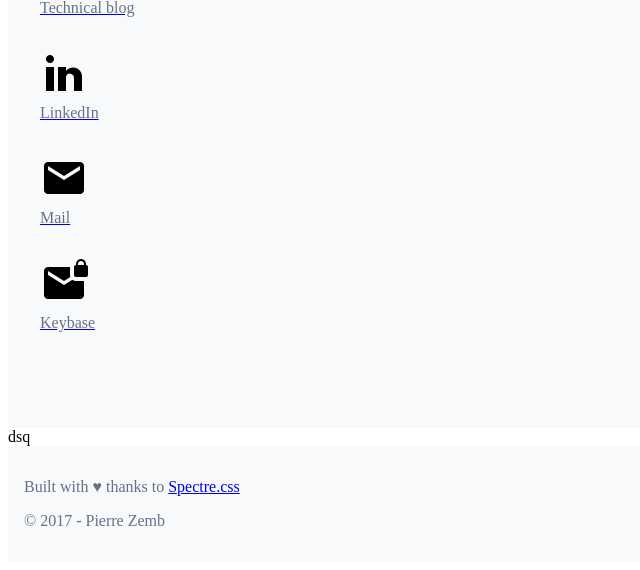
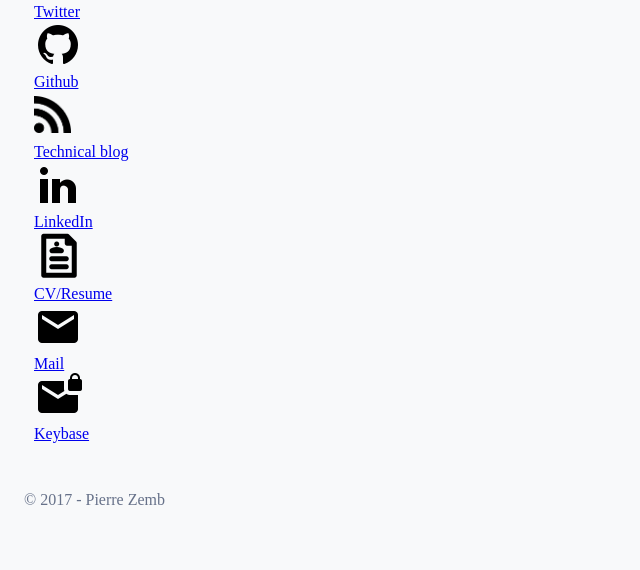
Before and after one commit to PierreZ/portfolio, a PHP site: page / in a window 1280 px wide. Shown: the part 1295-1865 px from the top of the page, without its empty margins (0-640 px from the left). After the commit the page ends 1800 px from the top, so only its background shows below. Run offline with PHP 8.4, Linux system fonts and the light colour scheme.

Commit message:
reboot is ready

```diff
--- a/index.html
+++ b/index.html
@@ -4,7 +4,6 @@
 
 <head>
 	<meta charset="utf-8">
-
 	<title>Pierre Zemb's Portfolio</title>
 	<meta name="robots" content="index, follow" />
 	<meta name="viewport" content="width=device-width, initial-scale=1.0, shrink-to-fit=no" />
@@ -18,10 +17,12 @@
 
 <body>
 	<section class="section section-hero bg-gray">
-		<section id="overview" class="grid-hero container grid-960 text-center">
+		<section class="grid-hero container grid-960 text-center">
+			<div class="card-info">
 				<h1>Pierre Zemb</h1>
-			<div class="centered"><img src="myself.png" class="img-profile img-round" alt="" /></div>
-
+				<div class="centered">
+					<img src="myself.png" class="img-profile img-round" alt="" />
+				</div>
 				<h2>
 					<u>Software Engineer</u> at
 					<u>OVH</u> working on <a target="_blank" href="https://www.ovh.com/fr/data-platforms/metrics/">Metrics Data Platform</a>
@@ -30,9 +31,11 @@
 					<u>Co-leader</u> of <a target="_blank" href="http://finistjug.fr/">FinistJUG</a> / <a target="_blank" href="https://gdgfinistere.org/">GDG Finistère</a></b>
 				</h2>
 			</div>
-			<div class="divider"></div>
+		</section>
+		</div>
+		<div class="divider separator"></div>
 		<div class="columns">
-				<div class="column col-2 col-md-4 col-xs-6">
+			<div class="column item">
 				<a target="_blank" href="https://twitter.com/PierreZ">
 					<div class="card text-center">
 						<div class="card-header">
@@ -44,8 +47,7 @@
 					</div>
 				</a>
 			</div>
-
-				<div class="column col-2 col-md-4 col-xs-6">
+			<div class="column item">
 				<a target="_blank" href="https://github.com/PierreZ">
 					<div class="card text-center">
 						<div class="card-header">
@@ -57,8 +59,7 @@
 					</div>
 				</a>
 			</div>
-
-				<div class="column col-2 col-md-4 col-xs-6">
+			<div class="column item">
 				<a target="_blank" href="https://pierrez.github.io">
 					<div class="card text-center">
 						<div class="card-header">
@@ -70,9 +71,8 @@
 					</div>
 				</a>
 			</div>
-
-				<div class="column col-2 col-md-4 col-xs-6">
-					<a target="_blank" href="https://pierrez.github.io">
+			<div class="column item">
+				<a target="_blank" href="http://www.linkedin.com/pub/pierre-zemb/5b/412/800">
 					<div class="card text-center">
 						<div class="card-header">
 							<span class="card-title"><img cl src="linkedin.png"/></span>
@@ -83,8 +83,19 @@
 					</div>
 				</a>
 			</div>
-
-				<div class="column col-2 col-md-4 col-xs-6">
+			<div class="column item">
+				<a target="_blank" href="CV.pdf">
+					<div class="card text-center">
+						<div class="card-header">
+							<span class="card-title"><img class="img-icon-card-cv" src="cv.png"/></span>
+						</div>
+						<div class="card-body">
+							CV/Resume
+						</div>
+					</div>
+				</a>
+			</div>
+			<div class="column item">
 				<a target="_blank" href="mailto:contact@pierrezemb.fr">
 					<div class="card text-center">
 						<div class="card-header">
@@ -96,9 +107,8 @@
 					</div>
 				</a>
 			</div>
-
-				<div class="column col-2 col-md-4 col-xs-6">
-					<a target="_blank" href="https://pierrez.github.io">
+			<div class="column item">
+				<a target="_blank" href="https://keybase.io/pierrez">
 					<div class="card text-center">
 						<div class="card-header">
 							<span class="card-title"><img cl src="email-secure.png"/></span>
@@ -112,15 +122,8 @@
 		</div>
 	</section>
 	</section>
-	      <div class="docs-content column col-9 col-sm-12">
-        <section class="container">
-					dsq
-        </section>
-	      </div>
-
 	<footer class="bg-gray text-center">
 		<section class="grid-footer container grid-960">
-			<p>Built with ♥ thanks to <a href="ttps://picturepan2.github.io/spectre" target="_blank">Spectre.css</a></p>
 			<p>© 2017 - Pierre Zemb</p>
 		</section>
 	</footer>
--- a/style.css
+++ b/style.css
@@ -1,5 +1,7 @@
+body {
+  background: #f8f9fa;
+}
 .bg-gray {
-  background: #f8f9fa;
   color: #667189;
   padding: 1rem;
 }
@@ -82,8 +84,8 @@
 }
 
 .img-profile {
-  padding-top: 1em;
-  padding-bottom: 2em;
+  margin-top: 3em;
+  margin-bottom: 5em;
 }
 
 .img-icon-card {
@@ -94,7 +96,24 @@
   width: 37px;
   margin-top: 5px;
 }
+.img-icon-card-cv {
+  width: 50px;
+}
 
 .img-card-rss-text {
   margin-top: 6px;
 }
+
+.card-info {
+  padding-bottom: 20px;
+}
+
+.card-info > h1 {
+  font-size: 5.2rem;
+}
+
+.card  {
+  margin-left: 10px;
+  background: #f8f9fa;
+  border: 0;
+}
```
Also changed, not shown: cv.png (added), 1 other file. Lines whose indentation alone changed are shown as unchanged.
